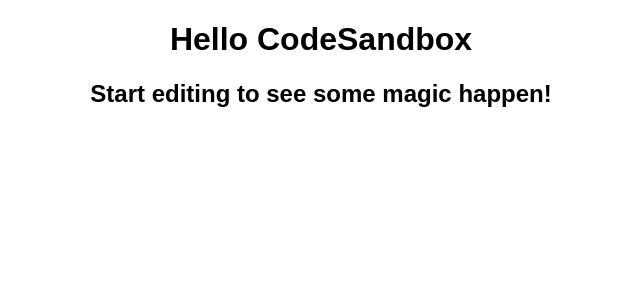
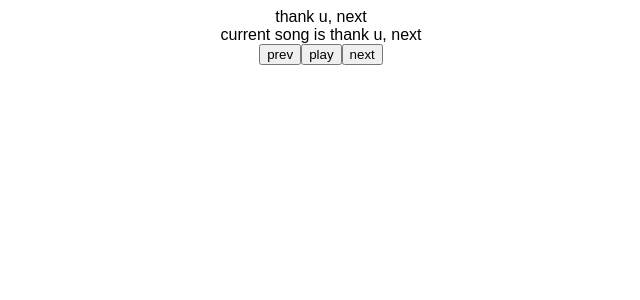
Before and after one commit to karinmat/spotify, a React (Create React App) app: page / in a window 1280 px wide. Shown: the top 300 px of the page, without its empty margins (319-959 px from the left). Built offline with nearby package versions, Linux system fonts and the light colour scheme.

Commit message:
player and library static and ugly

```diff
--- a/src/App.js
+++ b/src/App.js
@@ -1,10 +1,14 @@
 import "./styles.css";
+import SongLibrary from "./components/SongLibrary";
+import PlayerBar from "./components/PlayerBar";
 
 export default function App() {
+    let songs = [{ title: "thank u, next", artist: "Ariana Grande" }];
+
     return (
         <div className="App">
-            <h1>Hello CodeSandbox</h1>
-            <h2>Start editing to see some magic happen!</h2>
+            <SongLibrary songs={songs} />
+            <PlayerBar currentSong={songs[0].title} />
         </div>
     );
 }
--- a/src/components/Player.js
+++ b/src/components/Player.js
@@ -0,0 +1,9 @@
+export default function Player() {
+    return (
+        <div>
+            <button> prev </button>
+            <button> play </button>
+            <button> next </button>
+        </div>
+    );
+}
--- a/src/components/PlayerBar.js
+++ b/src/components/PlayerBar.js
@@ -0,0 +1,10 @@
+import Player from "./Player";
+
+export default function PlayerBar({ currentSong }) {
+    return (
+        <div>
+            current song is {currentSong}
+            <Player />
+        </div>
+    );
+}
--- a/src/components/SongLibrary.js
+++ b/src/components/SongLibrary.js
@@ -0,0 +1,3 @@
+export default function SongLibraray({ songs }) {
+    return <div> {songs[0].title} </div>;
+}
```
